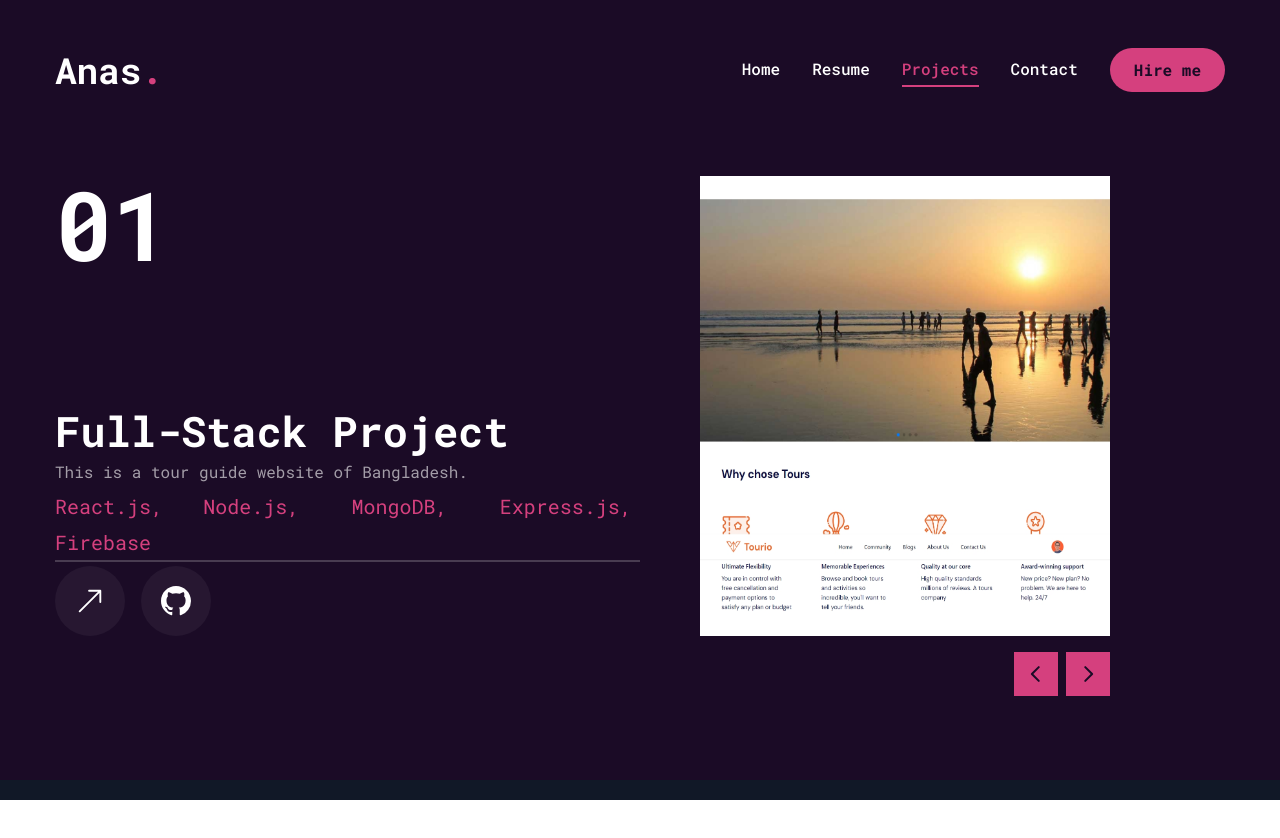
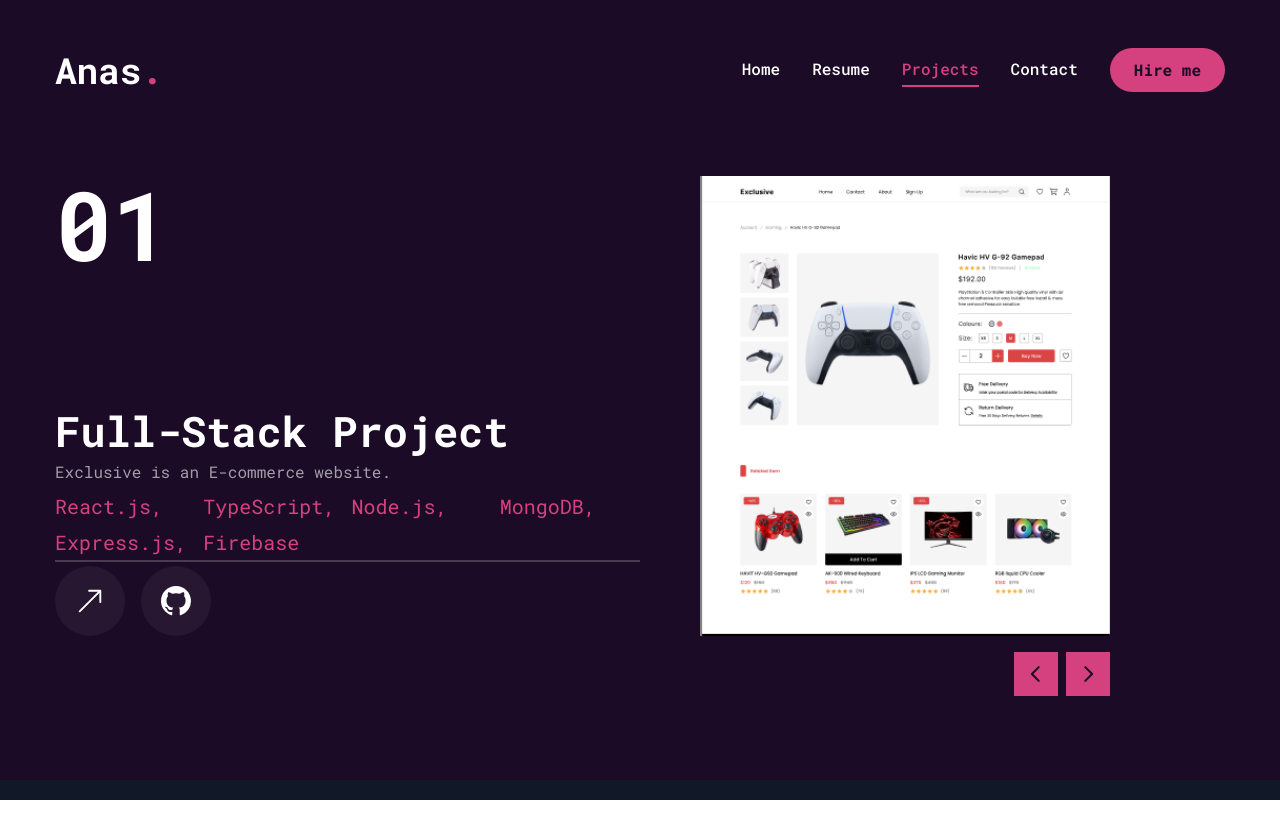
Before and after one commit to anasahammad/my-portfolio, a Next.js app: page /projects in a window 1280 px wide. Shown: the top 838 px of the page. Built offline with nearby package versions, Linux system fonts and the light colour scheme.

Commit message:
new project added

```diff
--- a/app/projects/page.jsx
+++ b/app/projects/page.jsx
@@ -19,15 +19,25 @@ const projects = [
     {
         num: "01",
         category : "Full-stack",
+        title : "Exclusive",
+        description : "Exclusive is an E-commerce website.",
+        stack : [{name: "React.js"},{name : "TypeScript"}, {name : "Node.js"}, {name : "MongoDB"}, {name : "Express.js"}, {name: "Firebase"}],
+        image : "/assets/assets/work/projectE.png",
+        live: "https://exclusive-1.web.app/",
+        github: "https://github.com/anasahammad/exclusive"
+    },
+    {
+        num: "02",
+        category : "Full-stack",
         title : "Tourio",
         description : "This is a tour guide website of Bangladesh.",
         stack : [{name: "React.js"}, {name : "Node.js"}, {name : "MongoDB"}, {name : "Express.js"}, {name: "Firebase"}],
         image : "/assets/assets/work/project2.jpeg",
         live: "https://tourio-a04d8.web.app/",
-        github: ""
+        github: "https://github.com/anasahammad/Tourio"
     },
     {
-        num: "02",
+        num: "03",
         category : "Full-stack",
         title : "JobQuest",
         description : "Explore job listings categorized as On-site, Remote, Hybrid, and Part-time, tailored to your preferences.",
@@ -37,7 +47,7 @@ const projects = [
         github: "https://github.com/anasahammad/JobQuest"
     },
     {
-        num: "03",
+        num: "04",
         category : "Full-stack",
         title : "TropiTour",
         description : "TropiTour provides a curated list of tourist spots across Southeast Asia, allowing users to discover hidden gems and popular destinations in the region.",
@@ -47,7 +57,7 @@ const projects = [
         github: "https://github.com/anasahammad/TropiTour"
     },
     {
-        num: "04",
+        num: "05",
         category : "frontend",
         title : "HeavenHome",
         description : "HeavenHome, your go-to platform for browsing and discovering real estate properties for rent or sale.",
@@ -57,7 +67,7 @@ const projects = [
         github: "https://github.com/anasahammad/heaven-home"
     },
     {
-        num: "05",
+        num: "06",
         category : "frontend",
         title : "Book Vibe",
         description : "Book Vibe is a web application designed to help book enthusiasts discover new books, connect with authors, and share their reading experiences.",
@@ -66,6 +76,7 @@ const projects = [
         live: "https://bookvibe-by-anas.netlify.app/",
         github: "https://github.com/anasahammad/Book-vibe?tab=readme-ov-file#livesiteurl"
     },
+
 
 
 ]
--- a/components/Footer.jsx
+++ b/components/Footer.jsx
@@ -17,7 +17,7 @@ const Footer = () => {
            </div>
 
 
-           <h3 className="text-accent text-center"><span className='text-xl'>©</span>2024 All Rights Reserved by Anas Ahammad Sarker </h3>
+           <h3 className="text-accent text-center"><span className='text-xl'>©</span>{new Date().getFullYear()} All Rights Reserved by Anas Ahammad Sarker </h3>
 
         </footer>
     );
```
Also changed, not shown: public/assets/assets/work/projectE.png (added).
